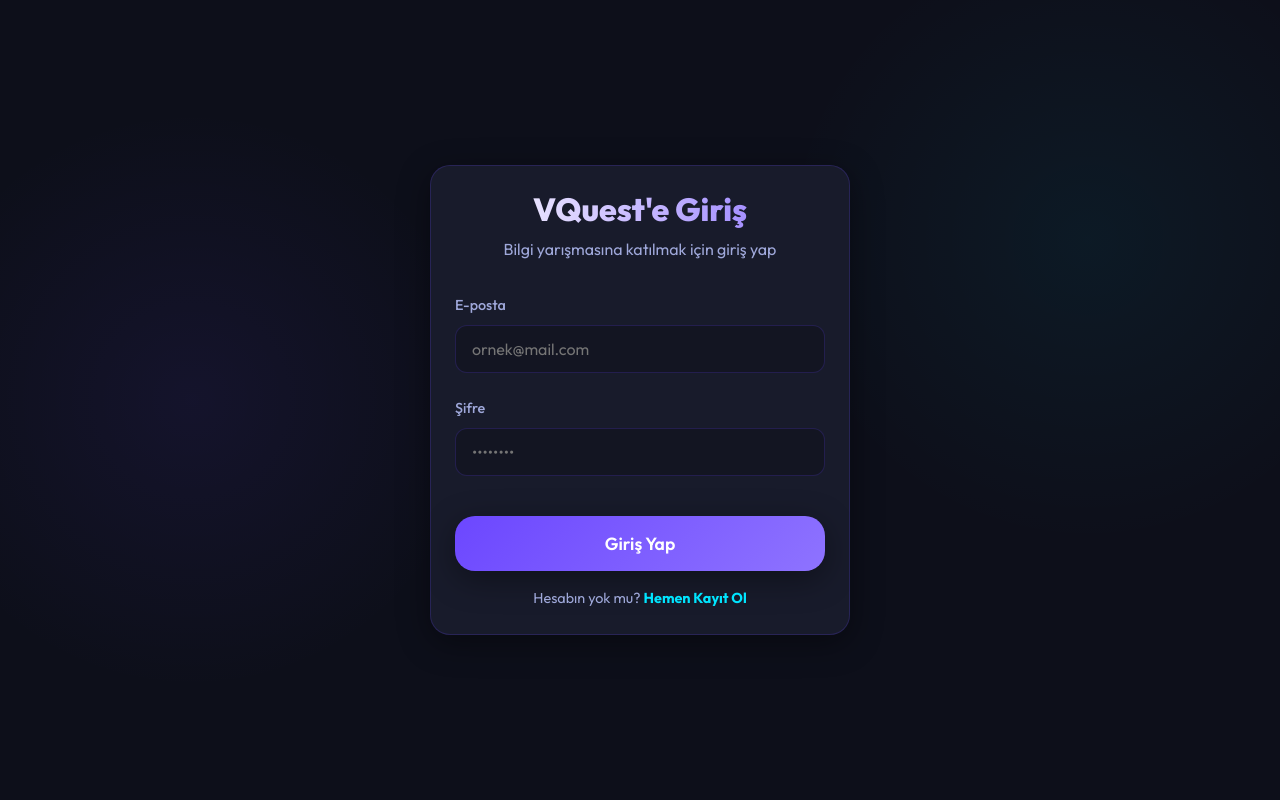
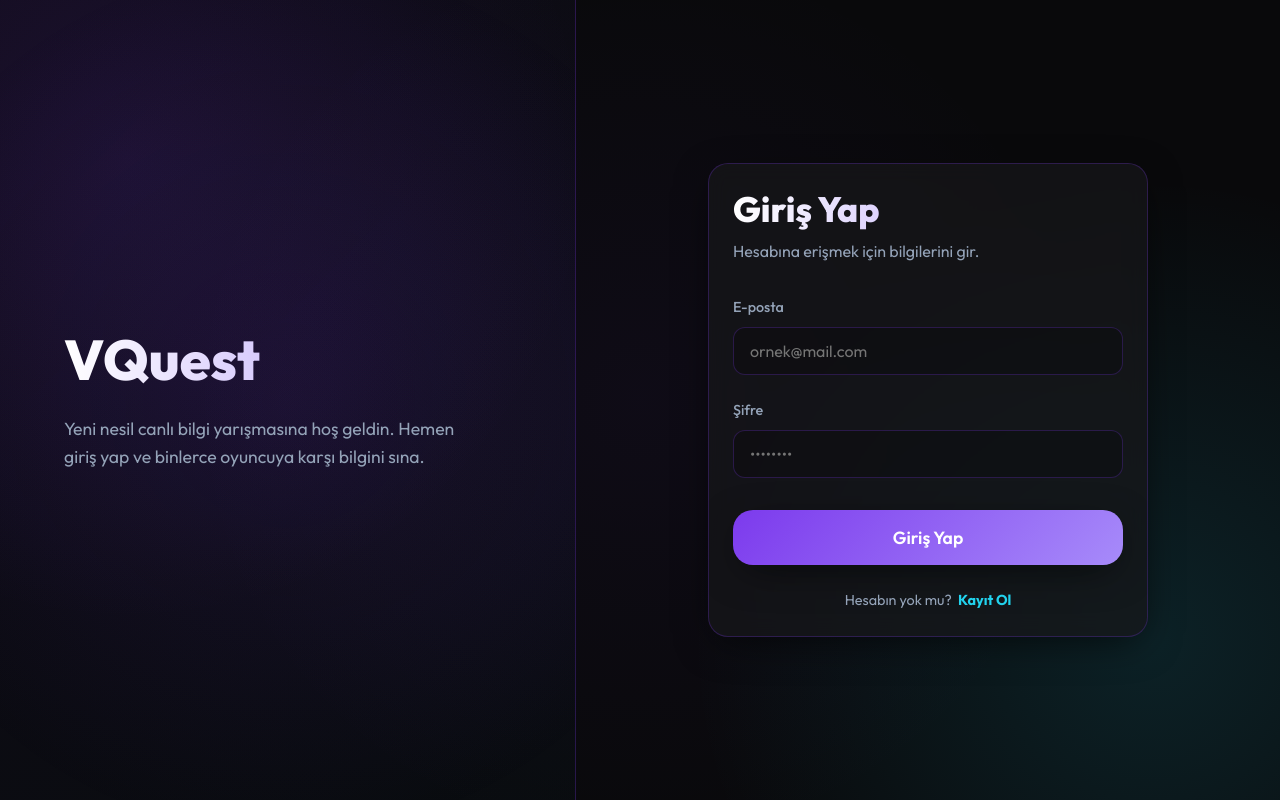
Before and after one commit to mustafatoptss/VQuest-frontend-deploy, a React (Vite) app: page /login in a window 1280 px wide. Built offline with nearby package versions, Linux system fonts and the light colour scheme; no server answers; the HTML template or start-up script is replaced by a standard one.

Commit message:
UI İyileştirmeleri: Yeni Login/Register ekranı, Outfit font, animasyonlar ve 404 Vercel fix

```diff
--- a/src/index.css
+++ b/src/index.css
@@ -1,23 +1,23 @@
 :root {
-  --primary: #6c47ff;
-  --primary-light: #8e73ff;
-  --accent: #00e5ff;
-  --bg-dark: #0d0f1a;
-  --bg-card: rgba(26, 29, 46, 0.9);
-  --bg-card-2: rgba(35, 38, 59, 0.95);
-  --success: #3be282;
-  --danger: #ff5252;
-  --warning: #ffb74d;
-  --info: #4fc3f7;
-  --text: #e8eaf6;
-  --text-muted: #9fa8da;
-  --text-dim: #7986cb;
-  --border: rgba(108, 71, 255, 0.2);
+  --primary: #7c3aed;
+  --primary-light: #a78bfa;
+  --accent: #22d3ee;
+  --bg-dark: #09090b;
+  --bg-card: rgba(24, 24, 27, 0.7);
+  --bg-card-2: rgba(39, 39, 42, 0.8);
+  --success: #10b981;
+  --danger: #ef4444;
+  --warning: #f59e0b;
+  --info: #3b82f6;
+  --text: #f8fafc;
+  --text-muted: #94a3b8;
+  --text-dim: #64748b;
+  --border: rgba(124, 58, 237, 0.25);
   --radius-sm: 8px;
   --radius-md: 12px;
   --radius-lg: 20px;
-  --shadow: 0 8px 32px rgba(0, 0, 0, 0.4);
-  --glow: 0 0 15px rgba(108, 71, 255, 0.4);
+  --shadow: 0 10px 40px -10px rgba(0, 0, 0, 0.7);
+  --glow: 0 0 20px rgba(124, 58, 237, 0.5);
 }
 
 * {
@@ -32,8 +32,9 @@ body {
   color: var(--text);
   line-height: 1.6;
   background-image:
-    radial-gradient(circle at 15% 50%, rgba(108, 71, 255, 0.08), transparent 25%),
-    radial-gradient(circle at 85% 30%, rgba(0, 229, 255, 0.05), transparent 25%);
+    radial-gradient(circle at 10% 20%, rgba(124, 58, 237, 0.12), transparent 35%),
+    radial-gradient(circle at 90% 80%, rgba(34, 211, 238, 0.12), transparent 35%),
+    radial-gradient(circle at 50% 50%, rgba(124, 58, 237, 0.05), transparent 60%);
   background-attachment: fixed;
   min-height: 100vh;
 }
@@ -105,18 +106,77 @@ a:hover { color: #fff; }
   border-color: rgba(108, 71, 255, 0.4);
 }
 
-.auth-container {
+/* Auth Pages */
+.auth-wrapper {
+  display: flex;
   min-height: 100vh;
+  width: 100%;
+}
+
+.auth-sidebar {
+  display: none;
+  width: 45%;
+  background: linear-gradient(135deg, rgba(124, 58, 237, 0.05), rgba(34, 211, 238, 0.02));
+  border-right: 1px solid var(--border);
+  flex-direction: column;
+  justify-content: center;
+  padding: 4rem;
+  position: relative;
+  overflow: hidden;
+}
+
+@media (min-width: 900px) {
+  .auth-sidebar {
+    display: flex;
+  }
+}
+
+.auth-sidebar::before {
+  content: '';
+  position: absolute;
+  width: 150%;
+  height: 150%;
+  background: radial-gradient(circle at center, rgba(124, 58, 237, 0.1) 0%, transparent 60%);
+  top: -25%;
+  left: -25%;
+  animation: pulse 15s ease-in-out infinite alternate;
+  z-index: 0;
+}
+
+.auth-sidebar-content {
+  position: relative;
+  z-index: 1;
+}
+
+.auth-sidebar-title {
+  font-size: 3.5rem;
+  font-weight: 800;
+  background: linear-gradient(to right, #fff, var(--primary-light));
+  -webkit-background-clip: text;
+  -webkit-text-fill-color: transparent;
+  margin-bottom: 1.5rem;
+  line-height: 1.1;
+}
+
+.auth-sidebar-text {
+  font-size: 1.1rem;
+  color: var(--text-muted);
+  line-height: 1.6;
+  max-width: 400px;
+}
+
+.auth-content {
+  flex: 1;
   display: flex;
   align-items: center;
   justify-content: center;
-  padding: 1rem;
+  padding: 2rem;
+  position: relative;
 }
 
 .auth-card {
   width: 100%;
-  max-width: 420px;
-  text-align: center;
+  max-width: 440px;
 }
 
 /* Forms */
@@ -149,6 +209,25 @@ a:hover { color: #fff; }
   outline: none;
   border-color: var(--primary-light);
   box-shadow: var(--glow);
+}
+
+.form-input.is-invalid {
+  border-color: var(--danger);
+  background: rgba(239, 68, 68, 0.05);
+}
+
+.form-input.is-invalid:focus {
+  box-shadow: 0 0 15px rgba(239, 68, 68, 0.2);
+}
+
+.error-text {
+  color: var(--danger);
+  font-size: 0.85rem;
+  margin-top: 0.4rem;
+  display: flex;
+  align-items: center;
+  gap: 0.4rem;
+  animation: fade-in 0.2s ease-out;
 }
 
 /* Buttons */
--- a/src/pages/LoginPage.jsx
+++ b/src/pages/LoginPage.jsx
@@ -11,8 +11,11 @@ export default function LoginPage() {
   const login = useAuthStore(s => s.login);
   const nav = useNavigate();
 
+  const [error, setError] = useState(null);
+
   const handleLogin = async (e) => {
     e.preventDefault();
+    setError(null);
     setLoading(true);
     try {
       const { data } = await api.post('/auth/login', { email, password });
@@ -24,36 +27,53 @@ export default function LoginPage() {
         nav('/');
       }
     } catch (err) {
-      toast.error(err.response?.data?.message || 'Giriş başarısız. Lütfen bilgilerinizi kontrol edin.');
+      setError(err.response?.data?.message || 'Giriş başarısız. Lütfen bilgilerinizi kontrol edin.');
     } finally {
       setLoading(false);
     }
   };
 
   return (
-    <div className="auth-container">
+    <div className="auth-wrapper">
+      <div className="auth-sidebar">
+        <div className="auth-sidebar-content">
+          <h1 className="auth-sidebar-title">VQuest</h1>
+          <p className="auth-sidebar-text">
+            Yeni nesil canlı bilgi yarışmasına hoş geldin. Hemen giriş yap ve binlerce oyuncuya karşı bilgini sına.
+          </p>
+        </div>
+      </div>
+      <div className="auth-content">
         <div className="auth-card card">
-        <h1 className="page-title mb-1">VQuest'e Giriş</h1>
-        <p className="text-muted mb-3">Bilgi yarışmasına katılmak için giriş yap</p>
+          <h2 className="page-title mb-1" style={{ fontSize: '2.2rem' }}>Giriş Yap</h2>
+          <p className="text-muted mb-3">Hesabına erişmek için bilgilerini gir.</p>
 
           <form onSubmit={handleLogin}>
             <div className="form-group">
               <label className="form-label">E-posta</label>
-            <input className="form-input" type="email" placeholder="ornek@mail.com" required value={email} onChange={e => setEmail(e.target.value)} />
+              <input className={`form-input ${error ? 'is-invalid' : ''}`} type="email" placeholder="ornek@mail.com" required value={email} onChange={e => {setEmail(e.target.value); setError(null);}} />
             </div>
             <div className="form-group">
               <label className="form-label">Şifre</label>
-            <input className="form-input" type="password" placeholder="••••••••" required value={password} onChange={e => setPassword(e.target.value)} />
+              <input className={`form-input ${error ? 'is-invalid' : ''}`} type="password" placeholder="••••••••" required value={password} onChange={e => {setPassword(e.target.value); setError(null);}} />
             </div>
-          <button className="btn btn-primary btn-full btn-lg mt-2" type="submit" disabled={loading}>
+
+            {error && (
+              <div className="error-text mb-2">
+                <svg width="16" height="16" viewBox="0 0 24 24" fill="none" stroke="currentColor" strokeWidth="2" strokeLinecap="round" strokeLinejoin="round"><circle cx="12" cy="12" r="10"/><line x1="12" y1="8" x2="12" y2="12"/><line x1="12" y1="16" x2="12.01" y2="16"/></svg>
+                {error}
+              </div>
+            )}
+
+            <button className="btn btn-primary btn-full btn-lg mt-1" type="submit" disabled={loading}>
               {loading ? <><span className="spinner" /> Bekleniyor...</> : 'Giriş Yap'}
             </button>
           </form>
 
-        <p className="mt-2 text-muted" style={{ fontSize: '0.9rem' }}>
-          Hesabın yok mu? <Link to="/register" style={{ fontWeight: 'bold' }}>Hemen Kayıt Ol</Link>
+          <p className="text-muted" style={{ fontSize: '0.9rem', textAlign: 'center', marginTop: '1.5rem' }}>
+            Hesabın yok mu? <Link to="/register" style={{ fontWeight: 'bold', marginLeft: '0.2rem' }}>Kayıt Ol</Link>
           </p>
-
+        </div>
       </div>
     </div>
   );
--- a/src/pages/RegisterPage.jsx
+++ b/src/pages/RegisterPage.jsx
@@ -8,47 +8,68 @@ export default function RegisterPage() {
   const [loading, setLoading] = useState(false);
   const nav = useNavigate();
 
+  const [error, setError] = useState(null);
+
   const handleRegister = async (e) => {
     e.preventDefault();
+    setError(null);
     setLoading(true);
     try {
       await api.post('/auth/register', form);
       toast.success('Kayıt başarılı! Lütfen giriş yapın.');
       nav('/login');
     } catch (err) {
-      toast.error(err.response?.data?.message || 'Kayıt başarısız. Lütfen bilgilerinizi kontrol edin.');
+      setError(err.response?.data?.message || 'Kayıt başarısız. Lütfen bilgilerinizi kontrol edin.');
     } finally {
       setLoading(false);
     }
   };
 
   return (
-    <div className="auth-container">
+    <div className="auth-wrapper">
+      <div className="auth-sidebar">
+        <div className="auth-sidebar-content">
+          <h1 className="auth-sidebar-title">VQuest'e Katıl</h1>
+          <p className="auth-sidebar-text">
+            Kendi soru setlerini oluştur, arkadaşlarınla yarış veya yeteneklerini test et. Sadece birkaç saniye sürer.
+          </p>
+        </div>
+      </div>
+      <div className="auth-content">
         <div className="auth-card card">
-        <h1 className="page-title mb-1">Hesap Oluştur</h1>
-        <p className="text-muted mb-3">VQuest'e katılarak harika ödüller kazan!</p>
+          <h2 className="page-title mb-1" style={{ fontSize: '2.2rem' }}>Hesap Oluştur</h2>
+          <p className="text-muted mb-3">Bilgilerini girerek aramıza katıl.</p>
 
           <form onSubmit={handleRegister}>
             <div className="form-group">
               <label className="form-label">Kullanıcı Adı</label>
-            <input className="form-input" type="text" required value={form.username} onChange={e => setForm({...form, username: e.target.value})} />
+              <input className={`form-input ${error ? 'is-invalid' : ''}`} type="text" placeholder="kullanici_adi" required value={form.username} onChange={e => {setForm({...form, username: e.target.value}); setError(null);}} minLength={3} />
             </div>
             <div className="form-group">
               <label className="form-label">E-posta</label>
-            <input className="form-input" type="email" required value={form.email} onChange={e => setForm({...form, email: e.target.value})} />
+              <input className={`form-input ${error ? 'is-invalid' : ''}`} type="email" placeholder="ornek@mail.com" required value={form.email} onChange={e => {setForm({...form, email: e.target.value}); setError(null);}} />
             </div>
             <div className="form-group">
               <label className="form-label">Şifre</label>
-            <input className="form-input" type="password" required value={form.password} onChange={e => setForm({...form, password: e.target.value})} />
+              <input className={`form-input ${error ? 'is-invalid' : ''}`} type="password" placeholder="••••••••" required value={form.password} onChange={e => {setForm({...form, password: e.target.value}); setError(null);}} minLength={6} />
             </div>
-          <button className="btn btn-primary btn-full btn-lg mt-2" type="submit" disabled={loading}>
+
+            {error && (
+              <div className="error-text mb-2">
+                <svg width="16" height="16" viewBox="0 0 24 24" fill="none" stroke="currentColor" strokeWidth="2" strokeLinecap="round" strokeLinejoin="round"><circle cx="12" cy="12" r="10"/><line x1="12" y1="8" x2="12" y2="12"/><line x1="12" y1="16" x2="12.01" y2="16"/></svg>
+                {error}
+              </div>
+            )}
+
+            <button className="btn btn-primary btn-full btn-lg mt-1" type="submit" disabled={loading}>
               {loading ? <><span className="spinner" /> Bekleniyor...</> : 'Kayıt Ol'}
             </button>
           </form>
 
-        <p className="mt-2 text-muted" style={{ fontSize: '0.9rem' }}>
-          Zaten hesabın var mı? <Link to="/login" style={{ fontWeight: 'bold' }}>Giriş Yap</Link>
+          <p className="text-muted" style={{ fontSize: '0.9rem', textAlign: 'center', marginTop: '1.5rem' }}>
+            Zaten hesabın var mı? <Link to="/login" style={{ fontWeight: 'bold', marginLeft: '0.2rem' }}>Giriş Yap</Link>
           </p>
+        </div>
       </div>
     </div>
   );
```
Lines whose indentation alone changed are shown as unchanged.
